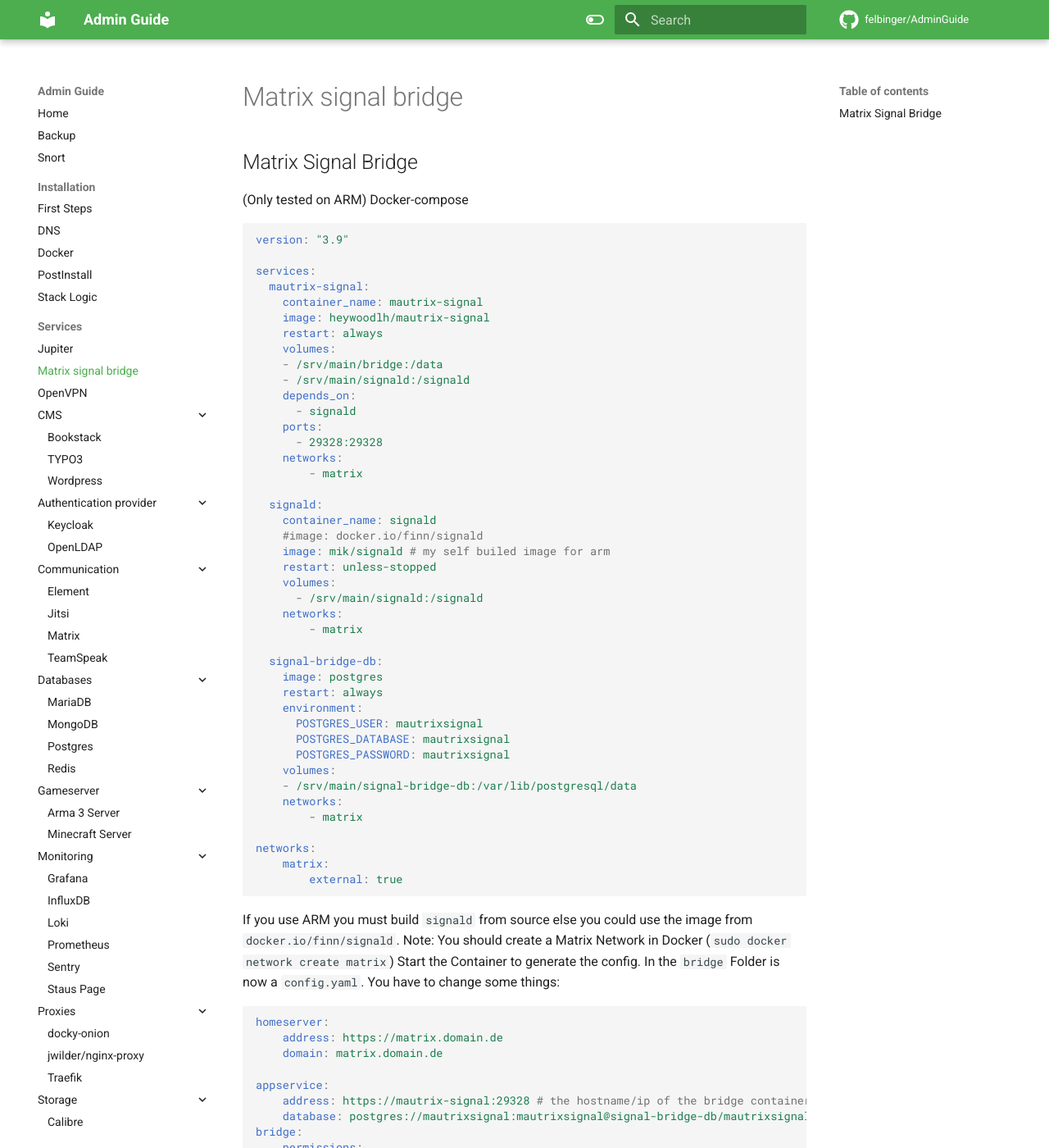
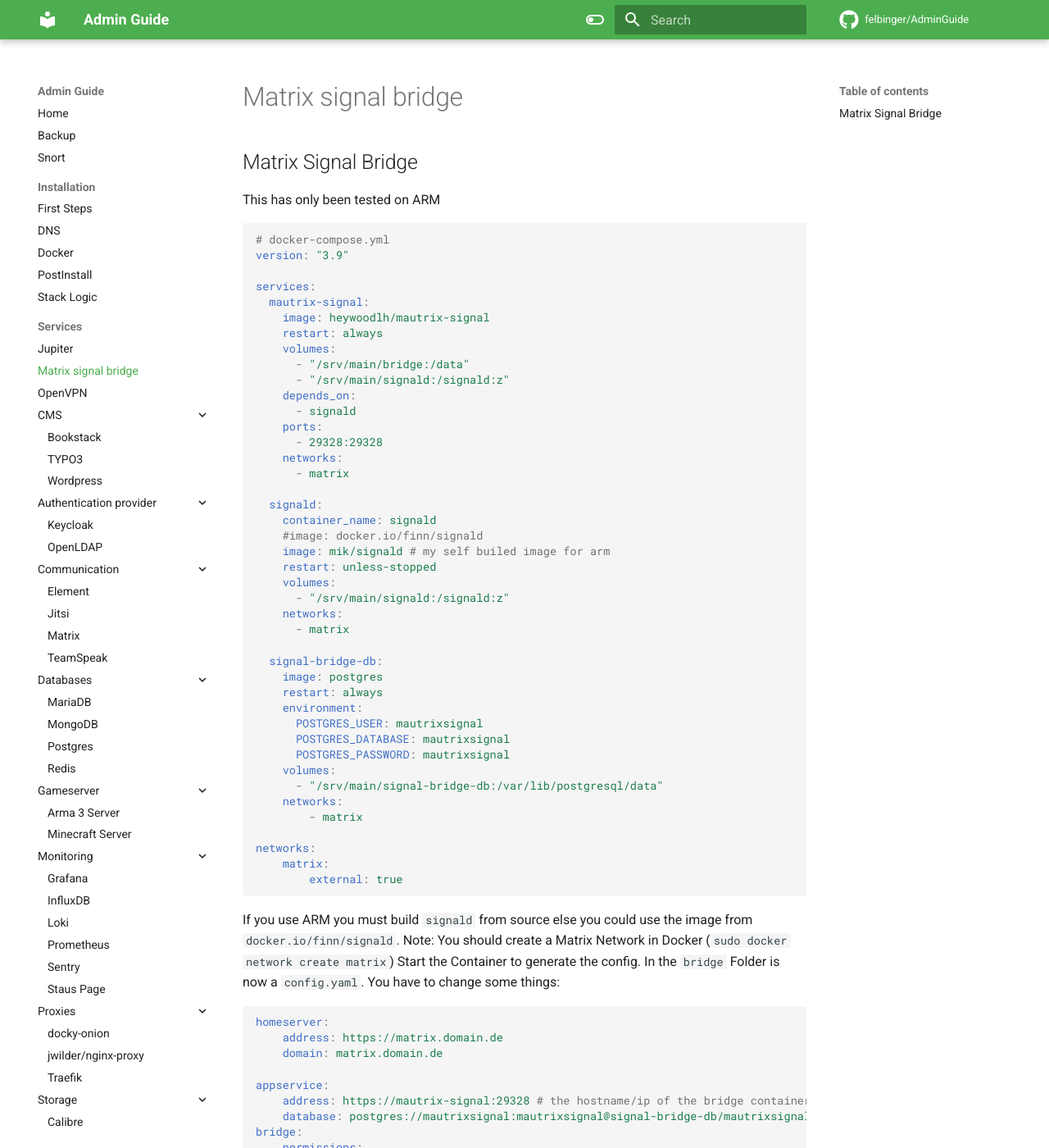
Before and after one commit to felbinger/AdminGuide, an MkDocs documentation site: the page built from docs/services/matrix-signal-bridge.md, in a window 1280 px wide and 1400 px high. Shown: the whole window at 82% size. Built offline with MkDocs 1.6.1 and Material for MkDocs 9.7.7, drawn with Linux system fonts in a browser that asks for light colours; nearby versions of some CDN libraries; comment, search, counter and statistics services are not loaded.

Commit message:
Update matrix-signal-bridge.md

````diff
--- a/docs/services/matrix-signal-bridge.md
+++ b/docs/services/matrix-signal-bridge.md
@@ -1,23 +1,22 @@
 ## Matrix Signal Bridge
-(Only tested on ARM)
-Docker-compose
+This has only been tested on ARM
 ```yaml
+# docker-compose.yml
 version: "3.9"
 
 services:
   mautrix-signal:
-    container_name: mautrix-signal
     image: heywoodlh/mautrix-signal
     restart: always
     volumes:
-    - /srv/main/bridge:/data
-    - /srv/main/signald:/signald
+      - "/srv/main/bridge:/data"
+      - "/srv/main/signald:/signald:z"
     depends_on:
       - signald
     ports:
       - 29328:29328
     networks:
-        - matrix
+      - matrix
 
   signald:
     container_name: signald
@@ -25,9 +24,9 @@ services:
     image: mik/signald # my self builed image for arm
     restart: unless-stopped
     volumes:
-      - /srv/main/signald:/signald
+      - "/srv/main/signald:/signald:z"
     networks:
-        - matrix
+      - matrix
 
   signal-bridge-db:
     image: postgres
@@ -37,7 +36,7 @@ services:
       POSTGRES_DATABASE: mautrixsignal
       POSTGRES_PASSWORD: mautrixsignal
     volumes:
-    - /srv/main/signal-bridge-db:/var/lib/postgresql/data
+      - "/srv/main/signal-bridge-db:/var/lib/postgresql/data"
     networks:
         - matrix
 
````
